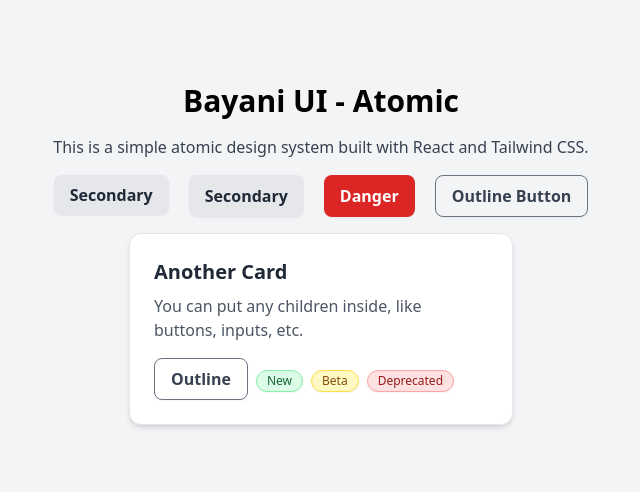
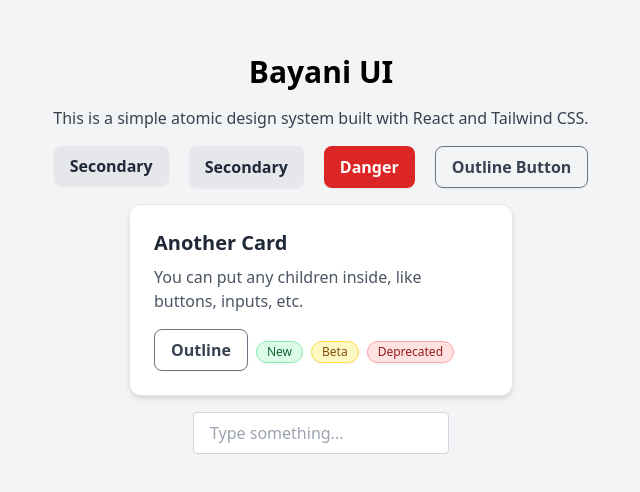
Before and after one commit to ErmanDev/Bayani-UI, a React (Vite) app: page / in a window 1280 px wide. Shown: the part 146-638 px from the top of the page, without its empty margins (319-959 px from the left). Built offline with nearby package versions, Linux system fonts and the light colour scheme.

Commit message:
added input

```diff
--- a/src/App.tsx
+++ b/src/App.tsx
@@ -1,12 +1,12 @@
 import { useState } from 'react';
-import { Button, Card, Alert, Badge } from './components';
+import { Button, Card, Alert, Badge, Input } from './components';
 
 export default function App() {
   const [showAlert, setShowAlert] = useState(false);
 
   return (
     <div className="min-h-screen flex flex-col gap-4 items-center justify-center bg-gray-100">
-      <h1 className="text-3xl font-bold">Bayani UI - Atomic</h1>
+      <h1 className="text-3xl font-bold">Bayani UI</h1>
       <p className="text-gray-700">
         This is a simple atomic design system built with React and Tailwind CSS.
       </p>
@@ -50,6 +50,11 @@ export default function App() {
         <Badge label="Beta" variant="warning" className="ml-2" />
         <Badge label="Deprecated" variant="danger" className="ml-2" />
       </Card>
+      <Input
+        placeholder="Type something..."
+        iconPosition="left"
+        className="w-64"
+      />
     </div>
   );
 }
--- /dev/null
+++ b/src/components/atoms/Input/Input.tsx
@@ -0,0 +1,36 @@
+import type { InputProps } from './Input.type';
+
+export const Input: React.FC<InputProps> = ({
+  placeholder,
+  value,
+  disabled = false,
+  error,
+  icon,
+  iconPosition = 'left',
+  className = '',
+}) => {
+  return (
+    <div className={`relative ${className}`}>
+      {icon && iconPosition === 'left' && (
+        <span className="absolute left-2 top-1/2 transform -translate-y-1/2">
+          {icon}
+        </span>
+      )}
+      <input
+        type="text"
+        placeholder={placeholder}
+        value={value}
+        disabled={disabled}
+        className={`w-full px-4 py-2 rounded border ${
+          error ? 'border-red-500' : 'border-gray-300'
+        } ${icon ? 'pl-10' : ''}`}
+      />
+      {icon && iconPosition === 'right' && (
+        <span className="absolute right-2 top-1/2 transform -translate-y-1/2">
+          {icon}
+        </span>
+      )}
+      {error && <p className="text-red-500 text-sm mt-1">{error}</p>}
+    </div>
+  );
+};
--- /dev/null
+++ b/src/components/atoms/Input/Input.type.ts
@@ -0,0 +1,9 @@
+export type InputProps = {
+    placeholder?: string;
+    value?: string;
+    disabled?: boolean;
+    error?: string;
+    icon?: React.ReactNode;
+    iconPosition?: 'left' | 'right' | 'both';
+    className?: string;
+}
--- /dev/null
+++ b/src/components/atoms/Input/index.ts
@@ -0,0 +1 @@
+export {Input} from './Input';
--- a/src/components/index.ts
+++ b/src/components/index.ts
@@ -3,6 +3,7 @@
 export * from './atoms/Button';
 export * from './atoms/Alert';
 export * from './atoms/Badge';
+export * from './atoms/Input';
 
 // molecules
 export * from './molecules/Card';
```
